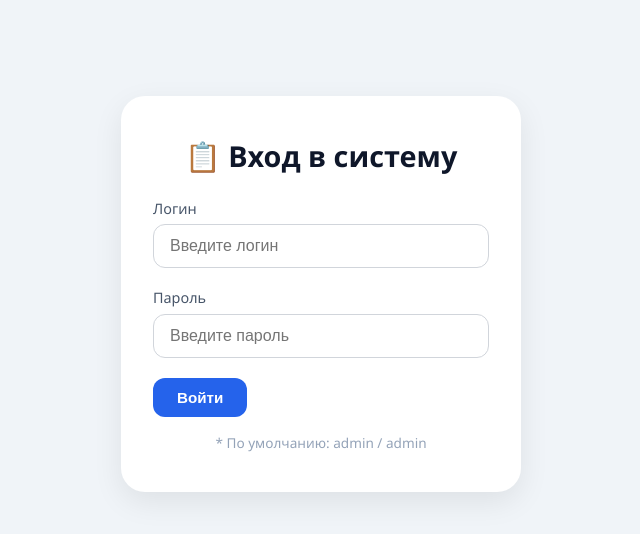
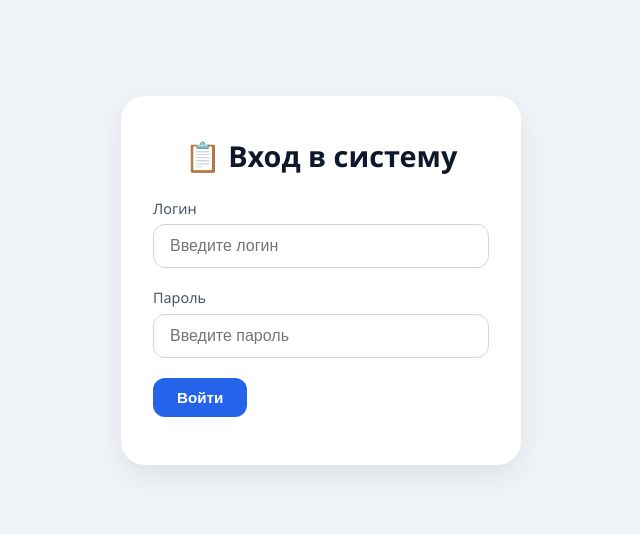
Before and after one commit to MUDROis/task-tracker, a plain HTML site: page index.html in a window 1280 px wide. Shown: the whole page, without its empty margins (319-959 px from the left). Drawn offline with nearby package versions, Linux system fonts and the light colour scheme.

Commit message:
удалена подсказка логина и пароля админ

```diff
--- a/index.html
+++ b/index.html
@@ -36,7 +36,6 @@
                     <button type="submit" class="btn primary">Войти</button>
                     <div id="loginError" class="error-message"></div>
                 </form>
-                <p class="hint">* По умолчанию: admin / admin</p>
             </div>
         </div>
 
```
